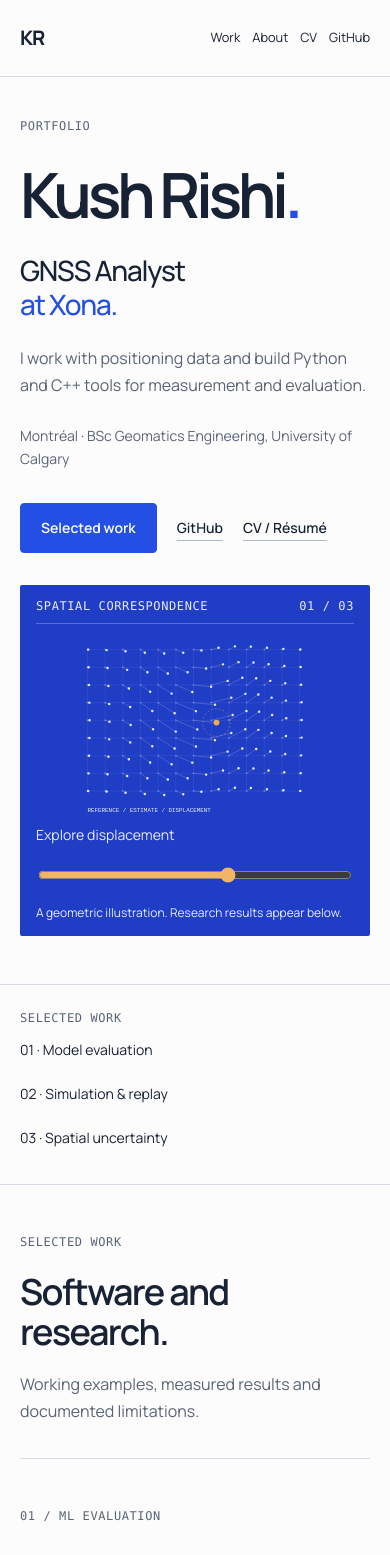
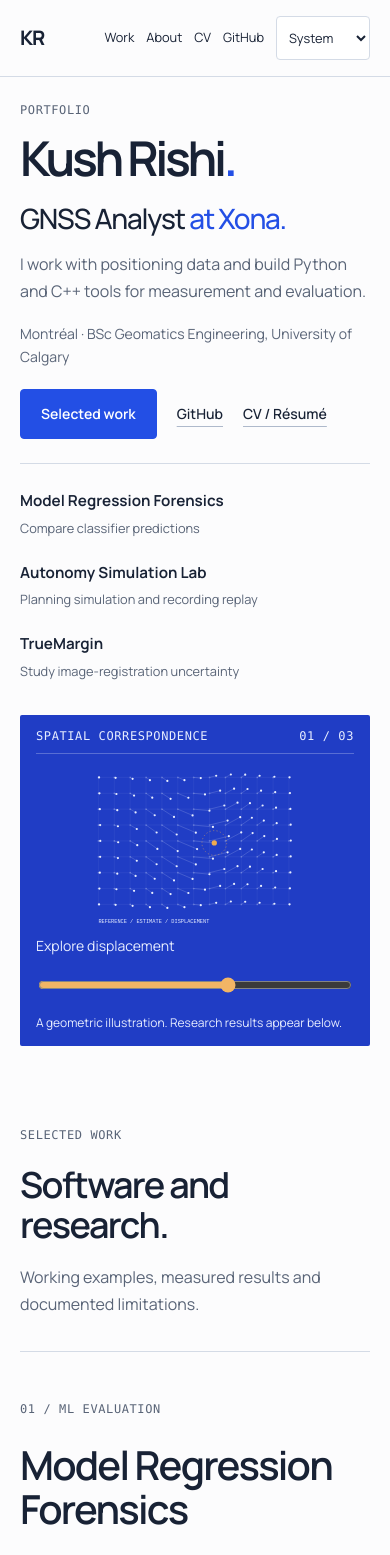
Before and after one commit to Kushrishi/kushrishi.com, a Next.js app: page / in a window 390 px wide. Shown: the top 1555 px of the page. Built offline with nearby package versions, Linux system fonts and the light colour scheme.

Commit message:
Refine mobile project overview and add colour preferences

```diff
--- a/app/globals.css
+++ b/app/globals.css
@@ -1,4 +1,5 @@
 :root {
+  color-scheme: light;
   --bg: #fcfcfd;
   --surface: #f0f3f8;
   --text: #182235;
@@ -111,7 +112,7 @@ figure {
   left: 20px;
   padding: 12px 20px;
   background: var(--text);
-  color: white;
+  color: var(--bg);
 }
 .skip-link:focus {
   top: 12px;
@@ -168,9 +169,12 @@ nav a,
   padding: 64px var(--gutter) 72px;
   display: grid;
   grid-template-columns: 1.15fr 1fr;
+  grid-template-areas: "copy visual" "overview overview";
   gap: 32px;
   align-items: center;
 }
+.hero-copy { grid-area: copy; }
+.hero > .field-figure { grid-area: visual; }
 .hero-copy,
 .project-copy,
 .study-sections {
@@ -236,9 +240,9 @@ nav a,
   background: var(--surface);
 }
 .button-primary {
-  background: var(--cyan);
+  background: #234fe5;
   color: white;
-  border-color: var(--cyan);
+  border-color: #234fe5;
 }
 .button-primary:hover {
   background: #193dc1;
@@ -304,25 +308,18 @@ nav a,
   margin-top: 8px;
 }
 .work-index {
-  max-width: var(--max);
-  margin: auto;
-  padding: 24px var(--gutter);
-  display: flex;
-  justify-content: space-between;
-  gap: 16px;
-  flex-wrap: wrap;
-  border-block: 1px solid var(--line);
-}
-.work-index a {
-  font-size: 0.875rem;
-  min-height: 44px;
-  display: flex;
-  align-items: center;
-}
-.work-index > .eyebrow {
-  display: flex;
-  align-items: center;
-}
+  grid-area: overview;
+  display: grid;
+  grid-template-columns: repeat(3, minmax(0, 1fr));
+  gap: 24px;
+  padding-top: 24px;
+  border-top: 1px solid var(--line);
+}
+.work-index a { display: flex; flex-direction: column; align-items: start; gap: 4px; padding: 8px 0; min-height: 44px; }
+.work-index strong { font-size: .95rem; font-weight: 650; }
+.work-index span { font-size: .8rem; color: var(--muted); }
+.header-controls { display: flex; align-items: center; gap: 24px; }
+.theme-select { width: 94px; font-size: .8rem; padding: 8px; }
 .work-section {
   max-width: var(--max);
   padding: 80px var(--gutter) 0;
@@ -419,7 +416,7 @@ nav a,
 }
 .recorded-figure {
   padding: 24px;
-  background: white;
+  background: var(--paper);
   border: 1px solid var(--line);
   min-width: 0;
 }
@@ -440,6 +437,7 @@ figcaption a {
   text-underline-offset: 3px;
 }
 .rank-plate {
+  color: #182235;
   background: #f8f1eb;
   padding: 32px;
   min-width: 0;
@@ -472,6 +470,7 @@ figcaption a {
   z-index: -1;
 }
 .simulator-plate {
+  color: #182235;
   background: #e9f1f0;
   padding: 24px;
   min-width: 0;
@@ -868,7 +867,7 @@ thead th {
 }
 select {
   color: var(--text);
-  background: white;
+  background: var(--paper);
   border: 1px solid var(--line);
   padding: 10px;
   min-height: 44px;
@@ -1023,7 +1022,7 @@ line {
 }
 .print-button {
   border: 1px solid var(--line);
-  background: white;
+  background: var(--paper);
   border-radius: 4px;
   padding: 8px 16px;
   min-height: 44px;
@@ -1083,16 +1082,21 @@ line {
   }
   .hero {
     grid-template-columns: 1fr;
-    padding-block: 40px 48px;
-    gap: 32px;
+    grid-template-areas: "copy" "overview" "visual";
+    padding-block: 24px 32px;
+    gap: 24px;
   }
   .hero-copy h1 {
-    font-size: clamp(3.9rem, 13vw, 6rem);
-    margin-block: 12px 24px;
-  }
-  .hero-statement {
-    font-size: 2rem;
-  }
+    font-size: clamp(3rem, 10vw, 4.5rem);
+    margin-block: 8px 16px;
+  }
+  .hero-statement { font-size: 1.5rem; margin-bottom: 16px; }
+  .hero-statement br { display: none; }
+  .hero-copy .eyebrow { margin-bottom: 12px; }
+  .hero-deck, .current-role { margin-bottom: 16px; }
+  .hero-actions { margin-top: 20px; }
+  .header-controls { gap: 12px; flex-wrap: wrap; justify-content: end; }
+  .site-header { align-items: start; }
 
   .hero-statement em:before {
     content: " ";
@@ -1109,12 +1113,13 @@ line {
     box-shadow: none;
   }
   .field-figure svg {
-    max-height: 300px;
+    max-height: 180px;
   }
   .work-index {
     display: grid;
     grid-template-columns: 1fr;
-    gap: 0;
+    gap: 4px;
+    padding-top: 16px;
   }
   .work-section {
     padding-top: 48px;
@@ -1200,6 +1205,7 @@ line {
   }
   .experiment-plate,
   .rank-plate {
+  color: #182235;
     padding: 24px;
   }
   .plot-intro {
@@ -1539,3 +1545,32 @@ a {
 .exact-timings div { padding: 12px 0; border-bottom: 1px solid var(--line); }
 .exact-timings dt { font-size: .875rem; }
 .exact-timings dd { margin: 4px 0 12px; font-variant-numeric: tabular-nums; overflow-wrap: anywhere; }
+
+@media screen {
+  :root[data-theme="dark"] {
+  color-scheme: dark;
+  --bg: #111827;
+  --surface: #1c2739;
+  --paper: #182235;
+  --text: #edf1f7;
+  --muted: #b7c2d3;
+  --line: #40506a;
+  --cyan: #a9bcff;
+  --coral: #ffb58f;
+  --lime: #74d9cb;
+  }
+}
+@media screen and (prefers-color-scheme: dark) {
+  :root:not([data-theme="light"]) {
+  color-scheme: dark;
+  --bg: #111827;
+  --surface: #1c2739;
+  --paper: #182235;
+  --text: #edf1f7;
+  --muted: #b7c2d3;
+  --line: #40506a;
+  --cyan: #a9bcff;
+  --coral: #ffb58f;
+  --lime: #74d9cb;
+  }
+}
--- a/app/layout.tsx
+++ b/app/layout.tsx
@@ -13,8 +13,8 @@ const siteDescription =
   "Engineering experience and independent projects by Kush Rishi. Explore demos, code, measured results and a printable CV.";
 
 export const viewport: Viewport = {
-  themeColor: "#fcfcfd",
-  colorScheme: "light",
+  themeColor: [{ media: "(prefers-color-scheme: light)", color: "#fcfcfd" }, { media: "(prefers-color-scheme: dark)", color: "#111827" }],
+  colorScheme: "light dark",
 };
 
 export const metadata: Metadata = {
@@ -44,7 +44,8 @@ export default function RootLayout({
   children,
 }: Readonly<{ children: React.ReactNode }>) {
   return (
-    <html lang="en" className={manrope.variable}>
+    <html lang="en" className={manrope.variable} suppressHydrationWarning>
+      <head><script dangerouslySetInnerHTML={{ __html: `(function(){try{var t=localStorage.getItem('theme');if(t==='light'||t==='dark')document.documentElement.dataset.theme=t}catch(e){}})()` }} /></head>
       <body>{children}</body>
     </html>
   );
--- a/app/page.tsx
+++ b/app/page.tsx
@@ -28,14 +28,13 @@ export default function Home() {
               <Link className="text-link" href="/cv">CV / Résumé</Link>
             </div>
           </div>
+          <nav className="work-index" aria-label="Selected projects">
+            <a href="#mrf"><strong>Model Regression Forensics</strong><span>Compare classifier predictions</span></a>
+            <a href="#autonomy"><strong>Autonomy Simulation Lab</strong><span>Planning simulation and recording replay</span></a>
+            <a href="#truemargin"><strong>TrueMargin</strong><span>Study image-registration uncertainty</span></a>
+          </nav>
           <CorrespondenceField />
         </section>
-        <div className="work-index">
-          <span className="eyebrow">Selected work</span>
-          <a href="#mrf">01 · Model evaluation</a>
-          <a href="#autonomy">02 · Simulation &amp; replay</a>
-          <a href="#truemargin">03 · Spatial uncertainty</a>
-        </div>
         <section className="work-section" id="work">
           <div className="section-heading">
             <p className="eyebrow">Selected work</p>
@@ -111,7 +110,7 @@ export default function Home() {
           <div>
             <p className="eyebrow">About</p>
             <h2>Background.</h2>
-            <Image className="about-portrait" src="/images/kush-rishi-portrait.jpg" alt="Kush Rishi" width={1920} height={1280} sizes="360px" />
+            <Image className="about-portrait" src="/images/kush-rishi-91.jpg" alt="Kush Rishi" width={1920} height={1280} sizes="360px" />
           </div>
           <div className="about-copy">
             <p>My experience includes GNSS analysis, surveying, LiDAR and photogrammetry. The projects above are independent work alongside my professional experience.</p>
--- a/components/SiteChrome.tsx
+++ b/components/SiteChrome.tsx
@@ -1,16 +1,20 @@
 import Link from "next/link";
+import { ThemeSelect } from "./ThemeSelect";
 export function Header() {
   return (
     <header className="site-header">
       <Link className="wordmark" href="/" aria-label="KR · Kush Rishi, home">
         KR<span>Kush Rishi</span>
       </Link>
+      <div className="header-controls">
       <nav aria-label="Primary navigation">
         <Link href="/#work">Work</Link>
         <Link href="/#about">About</Link>
         <Link href="/cv">CV</Link>
         <a href="https://github.com/Kushrishi">GitHub</a>
       </nav>
+      <ThemeSelect />
+      </div>
     </header>
   );
 }
--- /dev/null
+++ b/components/ThemeSelect.tsx
@@ -0,0 +1,33 @@
+"use client";
+
+import { useSyncExternalStore } from "react";
+
+function subscribe(callback: () => void) {
+  window.addEventListener("theme-change", callback);
+  return () => window.removeEventListener("theme-change", callback);
+}
+
+function currentTheme() {
+  return document.documentElement.dataset.theme || "system";
+}
+
+export function ThemeSelect() {
+  const theme = useSyncExternalStore(subscribe, currentTheme, () => "system");
+  return (
+    <select
+      className="theme-select"
+      aria-label="Colour theme"
+      value={theme}
+      onChange={(event) => {
+        const value = event.target.value;
+        document.documentElement.dataset.theme = value;
+        try { localStorage.setItem("theme", value); } catch { /* Preference still applies to this page. */ }
+        window.dispatchEvent(new Event("theme-change"));
+      }}
+    >
+      <option value="system">System</option>
+      <option value="light">Light</option>
+      <option value="dark">Dark</option>
+    </select>
+  );
+}
```
Also changed, not shown: public/images/kush-rishi-91.jpg (added), 1 other file (tests, documents, lock files or other folders).
